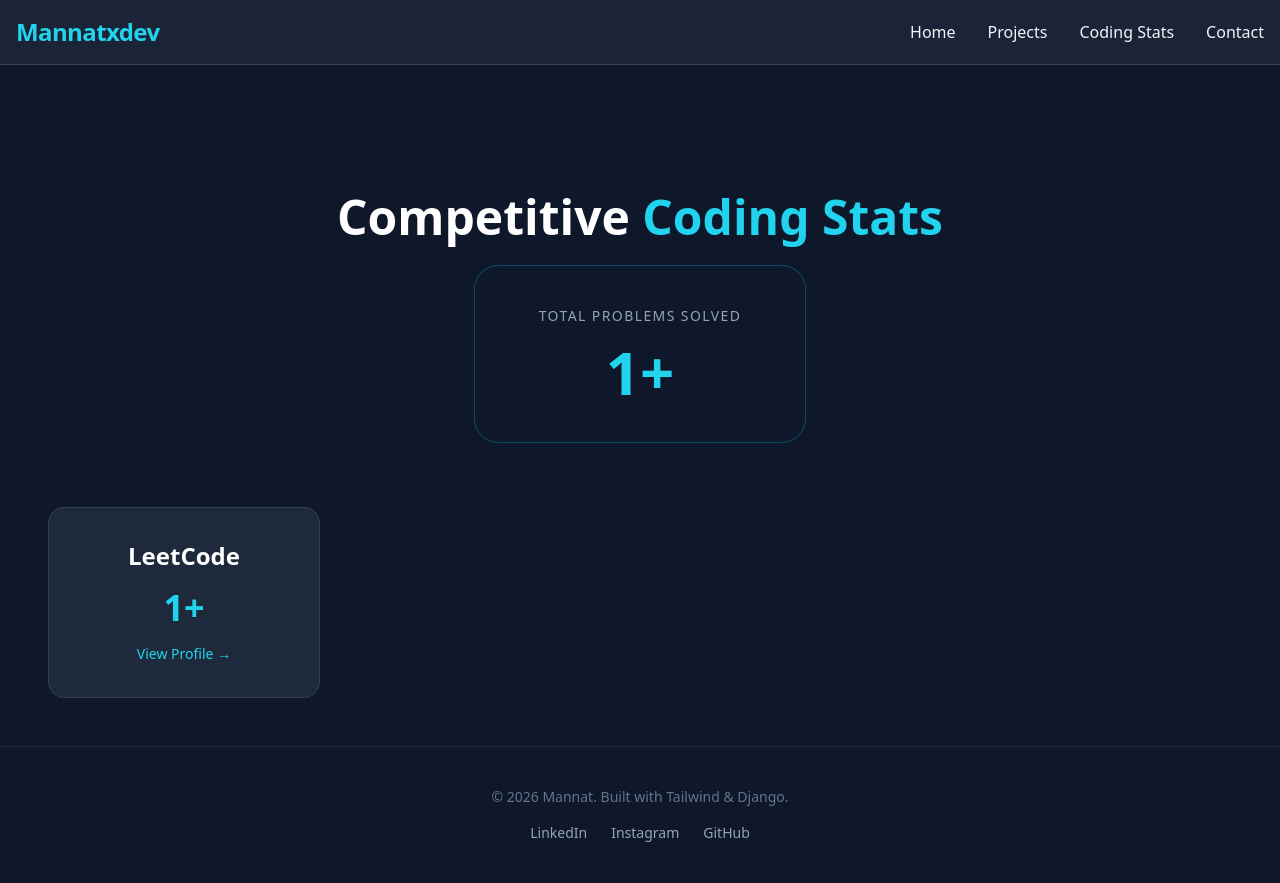
After one commit to Mannatxdev/Django_Portfolio, a Django app: page /coding-stats/ in a window 1280 px wide. The commit adds this page. Run offline with Django 5.2, Linux system fonts and the light colour scheme; tables that the repository leaves empty hold one stand-in row (values such as "Sample post"); some libraries are stand-ins or nearby versions.

Commit message:
updated coding stats

```diff
--- /dev/null
+++ b/core/models.py
@@ -0,0 +1,22 @@
+from django.db import models
+
+class CodingStat(models.Model):
+
+    PLATFORM_CHOICES = [
+        ("leetcode", "LeetCode"),
+        ("gfg", "GeeksforGeeks"),
+        ("codechef", "CodeChef"),
+        ("codeforces", "Codeforces"),
+        ("hackerrank", "HackerRank"),
+    ]
+
+    platform = models.CharField(max_length=50, choices=PLATFORM_CHOICES)
+    problems_solved = models.PositiveIntegerField()
+    rating = models.CharField(max_length=50, blank=True)
+    profile_url = models.URLField(blank=True)
+
+    def __str__(self):
+        return self.get_platform_display()
+
+    class Meta:
+        ordering = ["-problems_solved"]
--- a/core/settings.py
+++ b/core/settings.py
@@ -59,6 +59,7 @@ INSTALLED_APPS = [
     'contact_app',
     'api_app',
     'rest_framework.authtoken',
+    'core',
 ]
 
 MIDDLEWARE = [
--- a/core/urls.py
+++ b/core/urls.py
@@ -21,12 +21,12 @@ from . import views
 urlpatterns = [
     path('admin/', admin.site.urls),
     path('', views.home_view, name='home'),
+    path('coding-stats/', views.coding_stats_view, name='coding_stats'),
     path('accounts/', include('accounts_app.urls')),
     path('projects/', include('projects_app.urls')),
     path('contact/', include('contact_app.urls')),
     path('api/', include('api_app.urls')),
 ]
-
 from django.conf import settings
 from django.conf.urls.static import static
 
--- a/core/views.py
+++ b/core/views.py
@@ -2,3 +2,20 @@ from django.shortcuts import render
 
 def home_view(request):
     return render(request, "home.html")
+
+# from django.shortcuts import render
+
+# def coding_stats_view(request):
+#     return render(request, "coding_stats.html")
+
+from django.db.models import Sum
+from .models import CodingStat
+
+def coding_stats_view(request):
+    stats = CodingStat.objects.all()
+    total = stats.aggregate(Sum('problems_solved'))['problems_solved__sum'] or 0
+
+    return render(request, "coding_stats.html", {
+        "stats": stats,
+        "total": total
+    })
--- a/template/base.html
+++ b/template/base.html
@@ -18,6 +18,9 @@
             <div class="hidden md:flex items-center space-x-8 font-medium">
                 <a href="/" class="transition-colors hover:text-cyan-400">Home</a>
                 <a href="/projects/" class="transition-colors hover:text-cyan-400">Projects</a>
+                <a href="{% url 'coding_stats' %}" class="transition-colors hover:text-cyan-400">
+                Coding Stats
+                </a>
                 <a href="/contact/" class="transition-colors hover:text-cyan-400">Contact</a>
 
                 <!-- {% if user.is_authenticated %}
--- /dev/null
+++ b/template/coding_stats.html
@@ -0,0 +1,81 @@
+{% extends "base.html" %}
+{% block content %}
+
+<section class="mt-20 text-center">
+
+    <h2 class="text-5xl font-extrabold text-white mb-6">
+        Competitive <span class="text-cyan-400">Coding Stats</span>
+    </h2>
+
+    <!-- TOTAL COUNTER -->
+    <div class="flex justify-center mb-16">
+        <div class="bg-slate-900 border border-cyan-500/30 px-16 py-10 rounded-3xl">
+            <p class="text-slate-400 uppercase tracking-widest text-sm mb-4">
+                Total Problems Solved
+            </p>
+            <h3 class="text-6xl font-extrabold text-cyan-400 counter"
+                data-target="{{ total }}">
+                0
+            </h3>
+        </div>
+    </div>
+
+    <!-- PLATFORM CARDS -->
+    <div class="grid grid-cols-1 md:grid-cols-2 lg:grid-cols-4 gap-8">
+
+        {% for stat in stats %}
+        <div class="bg-slate-800 border border-slate-700 rounded-2xl p-8 hover:border-cyan-400 transition">
+
+            <h3 class="text-2xl font-bold text-white mb-4">
+                {{ stat.get_platform_display }}
+            </h3>
+
+            <p class="text-4xl font-bold text-cyan-400 counter"
+               data-target="{{ stat.problems_solved }}">
+                0
+            </p>
+
+            {% if stat.profile_url %}
+            <a href="{{ stat.profile_url }}" target="_blank"
+               class="text-sm text-cyan-400 mt-4 inline-block hover:underline">
+                View Profile →
+            </a>
+            {% endif %}
+
+        </div>
+        {% endfor %}
+
+    </div>
+
+</section>
+
+<!-- ANIMATION SCRIPT -->
+<script>
+document.addEventListener("DOMContentLoaded", function () {
+
+    const counters = document.querySelectorAll('.counter');
+
+    counters.forEach(counter => {
+        const target = +counter.getAttribute('data-target');
+        let count = 0;
+        const speed = 20;
+
+        const updateCount = () => {
+            const increment = target / 100;
+
+            if (count < target) {
+                count += increment;
+                counter.innerText = Math.floor(count);
+                setTimeout(updateCount, speed);
+            } else {
+                counter.innerText = target + "+";
+            }
+        };
+
+        updateCount();
+    });
+
+});
+</script>
+
+{% endblock %}
--- a/template/project_list.html
+++ b/template/project_list.html
@@ -7,11 +7,11 @@
             <h2 class="text-5xl font-extrabold text-white mb-2">My <span class="text-cyan-400">Projects</span></h2>
             <p class="text-slate-400 max-w-md">A collection of software development projects, from web apps to system design.</p>
         </div>
-        {% if request.user.is_staff %}
+        <!-- {% if request.user.is_staff %}
             <a href="{% url 'create_project' %}" class="mt-4 md:mt-0 bg-cyan-500 hover:bg-cyan-400 text-slate-900 font-bold px-6 py-2.5 rounded-xl transition-all shadow-lg shadow-cyan-500/20">
                 + Add New Project
             </a>
-        {% endif %}
+        {% endif %} -->
 
     </div>
 
```
Also changed, not shown: core/admin.py (added, +7 -0 lines), core/migrations/0001_initial.py (added), core/migrations/__init__.py (added).
